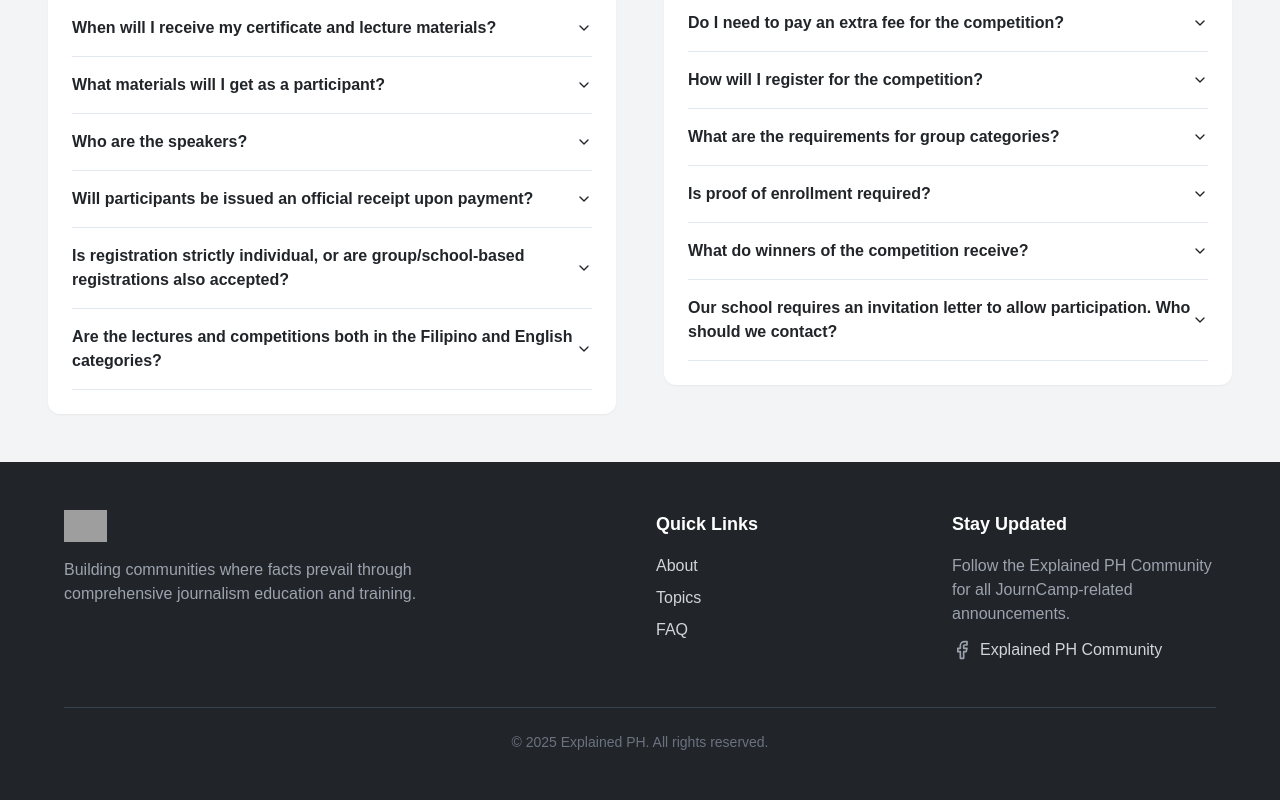
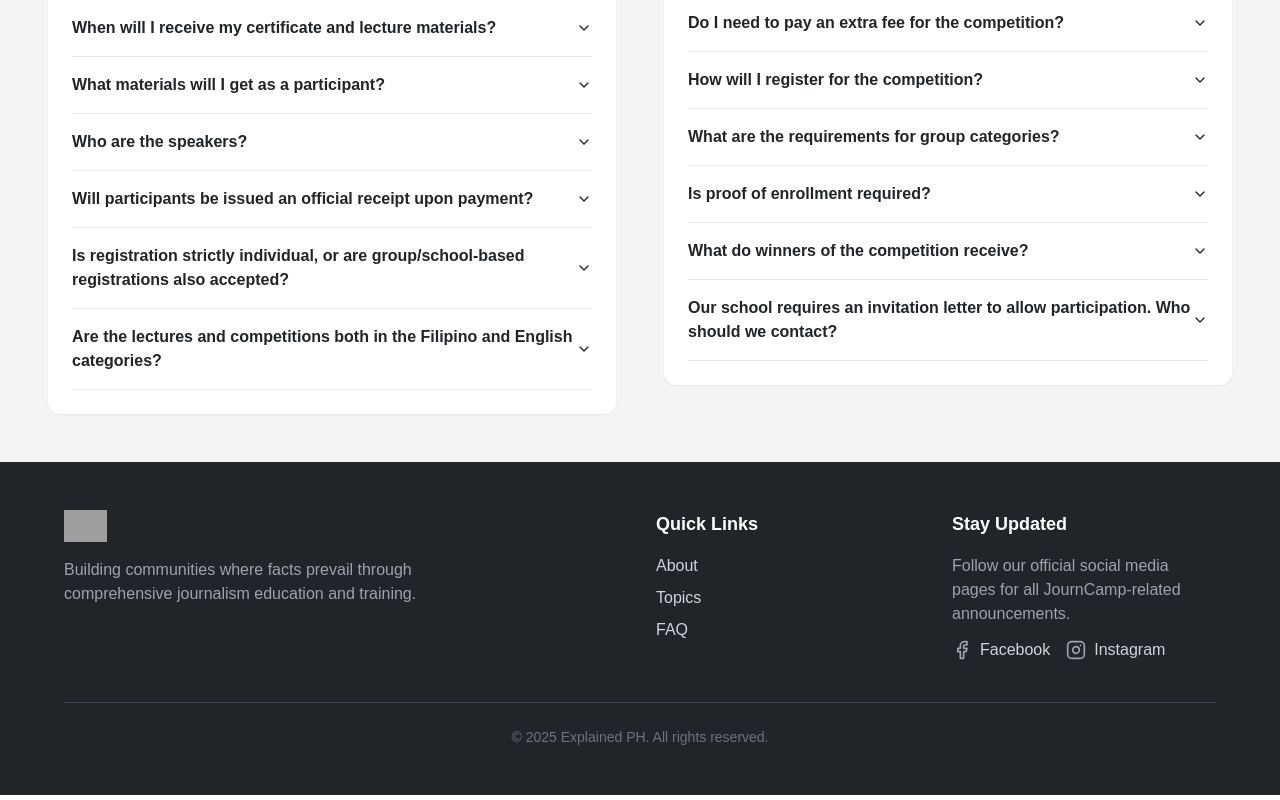
Before and after one commit to archie-bergosa/explained-ph-journcamp, a React (Vite) app: page / in a window 1280 px wide. Shown: the part 6371-7171 px from the top of the page. Built offline with nearby package versions, Linux system fonts and the light colour scheme; grey boxes are pictures that could not be loaded.

Commit message:
modified:   src/components/Footer.jsx

```diff
--- a/src/components/Footer.jsx
+++ b/src/components/Footer.jsx
@@ -1,5 +1,6 @@
+
 import React from 'react';
-import { Facebook } from 'lucide-react';
+import { Facebook, Instagram } from 'lucide-react';
 
 const Footer = () => {
   const handleNavClick = (sectionId) => {
@@ -40,17 +41,28 @@ const Footer = () => {
           <div>
             <h4 className="font-semibold mb-4 text-base sm:text-lg">Stay Updated</h4>
             <p className="text-gray-400 text-xs sm:text-sm md:text-base mb-3">
-              Follow the Explained PH Community for all JournCamp-related announcements.
+              Follow our official social media pages for all JournCamp-related announcements.
             </p>
+            <div className="flex justify-center md:justify-start space-x-4">
               <a
-              href="https://www.facebook.com/profile.php?id=61579261650636"
+                href="https://www.facebook.com/journcamp"
                 target="_blank"
                 rel="noopener noreferrer"
                 className="inline-flex items-center text-gray-300 hover:text-white transition-colors text-xs sm:text-sm md:text-base group"
               >
                 <Facebook className="w-4 h-4 sm:w-5 sm:h-5 mr-2 text-gray-400 group-hover:text-white transition-colors" />
-              <span>Explained PH Community</span>
+                <span>Facebook</span>
               </a>
+              <a
+                href="https://instagram.com/journcamp"
+                target="_blank"
+                rel="noopener noreferrer"
+                className="inline-flex items-center text-gray-300 hover:text-white transition-colors text-xs sm:text-sm md:text-base group"
+              >
+                <Instagram className="w-4 h-4 sm:w-5 sm:h-5 mr-2 text-gray-400 group-hover:text-white transition-colors" />
+                <span>Instagram</span>
+              </a>
+            </div>
           </div>
         </div>
 
```
Lines whose indentation alone changed are shown as unchanged.
